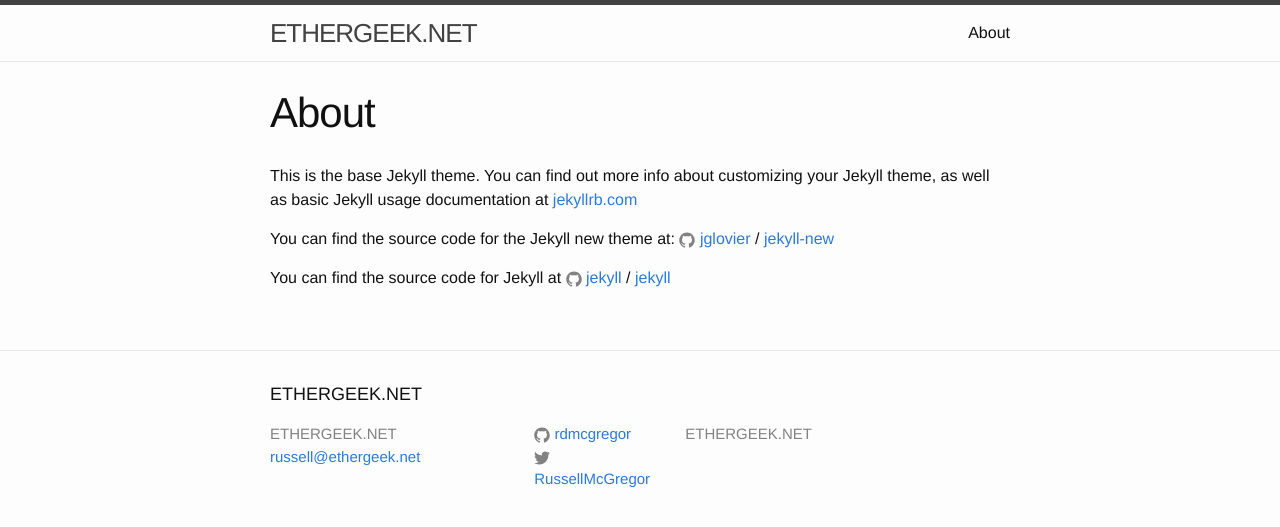
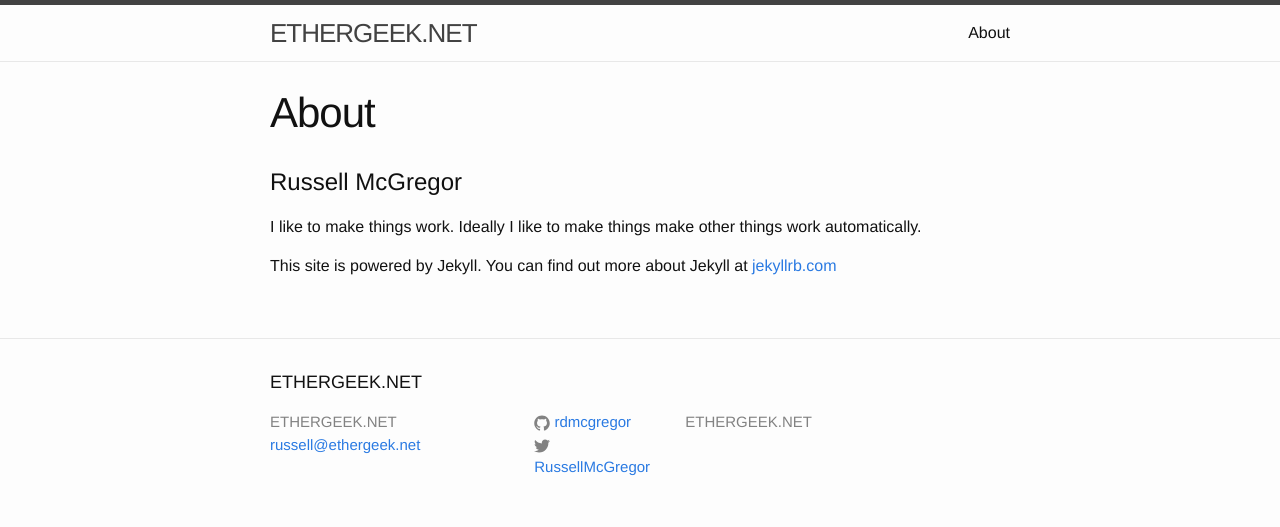
Before and after one commit to rdmcgregor/rdmcgregor.github.io, a Jekyll site: the page built from about.md, in a window 1280 px wide. Shown: the top 527 px of the page. Built offline with Jekyll 4.4.1, drawn with Linux system fonts in a browser that asks for light colours.

Commit message:
update about page

```diff
--- a/about.md
+++ b/about.md
@@ -4,12 +4,9 @@
 permalink: /about/
 ---
 
-This is the base Jekyll theme. You can find out more info about customizing your Jekyll theme, as well as basic Jekyll usage documentation at [jekyllrb.com](http://jekyllrb.com/)
+# Russell McGregor
 
-You can find the source code for the Jekyll new theme at:
-{% include icon-github.html username="jglovier" %} /
-[jekyll-new](https://github.com/jglovier/jekyll-new)
+I like to make things work.  Ideally I like to make things make other things
+work automatically.
 
-You can find the source code for Jekyll at
-{% include icon-github.html username="jekyll" %} /
-[jekyll](https://github.com/jekyll/jekyll)
+This site is powered by Jekyll.  You can find out more about Jekyll at [jekyllrb.com](http://jekyllrb.com/)
```
